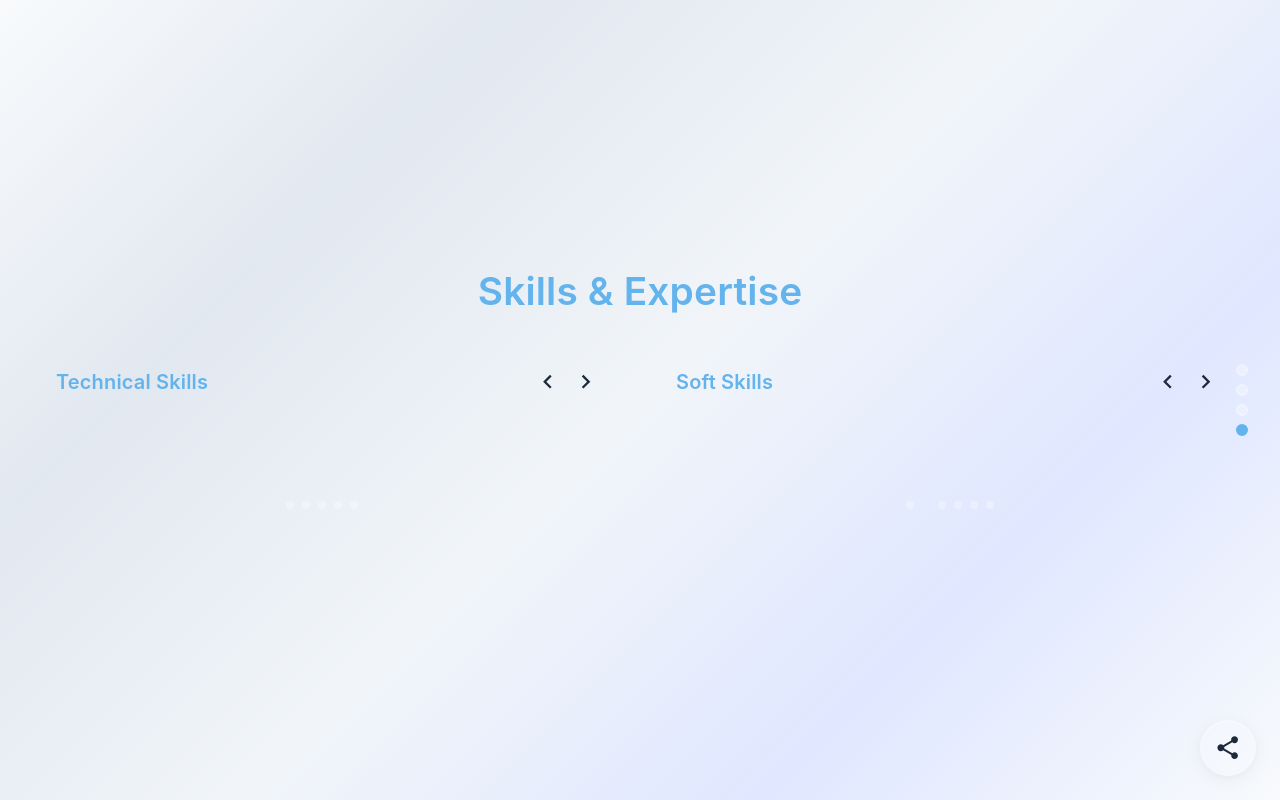
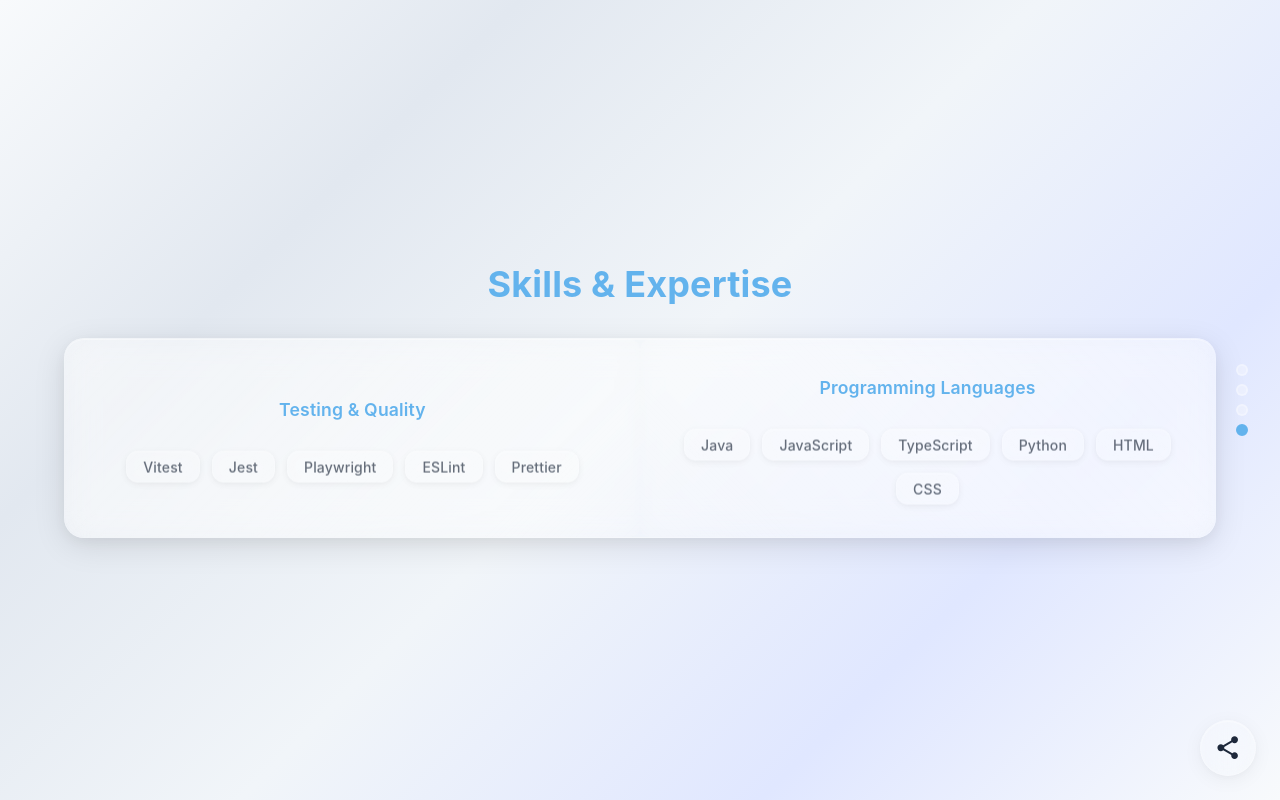
Before and after one commit to DuyTek/portfolio-vitejs, a React (Vite) app: page /skills in a window 1280 px wide. Built offline with nearby package versions, Linux system fonts and the light colour scheme.

Commit message:
Fix skills

```diff
--- a/src/pages/skill/Skills.tsx
+++ b/src/pages/skill/Skills.tsx
@@ -1,10 +1,17 @@
-import { Typography, Box, Chip, IconButton } from '@mui/material';
-import { ChevronLeft, ChevronRight } from '@mui/icons-material';
-import { useState, useEffect, useRef } from 'react';
+import { Typography, Box, Chip, styled } from '@mui/material';
+import { useState, useEffect } from 'react';
 import { animated, useSpring } from '@react-spring/web';
 import SEO from '../../components/SEO';
 
-const technicalSkills = {
+// Combined skills data
+const allSkills = {
+	'Frameworks & Libraries': [
+		'React.js',
+		'Quarkus',
+		'Material-UI',
+		'Node.js',
+		'NextJs',
+	],
 	'Programming Languages': [
 		'Java',
 		'JavaScript',
@@ -13,45 +20,17 @@ const technicalSkills = {
 		'HTML',
 		'CSS',
 	],
-	'Frameworks & Libraries': [
-		'React.js',
-		'Spring Boot',
-		'Material-UI',
-		'Node.js',
-		'Express.js',
-	],
 	Databases: ['PostgreSQL', 'MySQL', 'MongoDB'],
-	'Development Tools': ['Git', 'GitHub', 'Vite', 'Webpack', 'npm', 'Maven'],
-	'Testing & Quality': [
-		'Vitest',
-		'Jest',
-		'Selenium',
-		'Playwright',
-		'ESLint',
-		'Prettier',
-	],
-	'Cloud & DevOps': ['GitHub Actions', 'Docker', 'AWS', 'CI/CD'],
-};
-
-const softSkills = {
+	'Development Tools': ['Git', 'GitHub', 'Vite', 'Webpack', 'npm'],
+	'Testing & Quality': ['Vitest', 'Jest', 'Playwright', 'ESLint', 'Prettier'],
+	'Cloud & DevOps': ['GitHub Actions', 'CI/CD'],
 	Communication: [
 		'Technical Writing',
 		'Documentation',
 		'Presentation',
 		'Cross-team Collaboration',
 	],
-	'Problem Solving': [
-		'Algorithm Design',
-		'Debugging',
-		'Code Review',
-		'System Architecture',
-	],
-	'Project Management': [
-		'Agile',
-		'Scrum',
-		'Sprint Planning',
-		'Version Control',
-	],
+	'Project Management': ['Agile', 'Scrum'],
 	Languages: ['English (IELTS 7.0)', 'Vietnamese (Native)'],
 	'Design & Tools': [
 		'Figma',
@@ -67,182 +46,241 @@ const softSkills = {
 	],
 };
 
-interface CarouselProps {
-	title: string;
-	skillsData: Record<string, string[]>;
-	direction?: 'left' | 'right';
+// Two-column Liquid Glass Skills Container with gradient blend
+const SkillsContainer = styled(Box)(({ theme }) => ({
+	background: 'var(--glass-primary)',
+	backdropFilter: 'blur(16px)',
+	WebkitBackdropFilter: 'blur(16px)',
+	border: '1px solid var(--glass-border)',
+	borderRadius: '20px',
+	padding: 0, // Remove padding to allow column-specific padding
+	boxShadow: `
+		0 8px 32px rgba(0, 0, 0, 0.1),
+		0 4px 16px rgba(0, 0, 0, 0.05),
+		inset 0 1px 0 var(--highlight-inner)
+	`,
+	transition: 'all 0.3s cubic-bezier(0.4, 0, 0.2, 1)',
+	width: '100%',
+	maxWidth: '1200px',
+	margin: '0 auto',
+	position: 'relative',
+	minHeight: '200px',
+	overflow: 'hidden',
+	display: 'grid',
+	gridTemplateColumns: '1fr 1fr',
+	[theme.breakpoints.down('md')]: {
+		borderRadius: '16px',
+		minHeight: '200px',
+		gridTemplateColumns: '1fr', // Stack on mobile
+	},
+	[theme.breakpoints.down('sm')]: {
+		borderRadius: '12px',
+		minHeight: '150px',
+	},
+}));
+
+// Left column with subtle gradient
+const LeftColumn = styled(Box)(({ theme }) => ({
+	padding: theme.spacing(4),
+	background: `linear-gradient(135deg,
+		var(--glass-subtle) 0%,
+		var(--glass-primary) 50%,
+		transparent 100%
+	)`,
+	backdropFilter: 'blur(12px)',
+	WebkitBackdropFilter: 'blur(12px)',
+	borderRadius: '20px 10px 10px 20px',
+	position: 'relative',
+	display: 'flex',
+	flexDirection: 'column',
+	justifyContent: 'center',
+	[theme.breakpoints.down('md')]: {
+		padding: theme.spacing(3),
+		borderRadius: '16px 16px 0 0',
+		background: `linear-gradient(180deg,
+			var(--glass-subtle) 0%,
+			var(--glass-primary) 50%,
+			transparent 100%
+		)`,
+	},
+	[theme.breakpoints.down('sm')]: {
+		padding: theme.spacing(2),
+		borderRadius: '12px 12px 0 0',
+	},
+}));
+
+// Right column with complementary gradient
+const RightColumn = styled(Box)(({ theme }) => ({
+	padding: theme.spacing(4),
+	background: `linear-gradient(225deg,
+		var(--glass-subtle) 0%,
+		var(--glass-primary) 50%,
+		transparent 100%
+	)`,
+	backdropFilter: 'blur(12px)',
+	WebkitBackdropFilter: 'blur(12px)',
+	borderRadius: '10px 20px 20px 10px',
+	position: 'relative',
+	display: 'flex',
+	flexDirection: 'column',
+	justifyContent: 'center',
+	[theme.breakpoints.down('md')]: {
+		padding: theme.spacing(3),
+		borderRadius: '0 0 16px 16px',
+		background: `linear-gradient(0deg,
+			var(--glass-subtle) 0%,
+			var(--glass-primary) 50%,
+			transparent 100%
+		)`,
+	},
+	[theme.breakpoints.down('sm')]: {
+		padding: theme.spacing(2),
+		borderRadius: '0 0 12px 12px',
+	},
+}));
+
+// Column content wrapper
+const ColumnContent = styled(Box)({
+	position: 'relative',
+	zIndex: 1,
+});
+
+// Liquid Glass Chip
+const GlassChip = styled(Chip)(({ theme }) => ({
+	background: 'var(--glass-subtle)',
+	backdropFilter: 'blur(8px)',
+	WebkitBackdropFilter: 'blur(8px)',
+	border: '1px solid var(--glass-border-subtle)',
+	color: theme.palette.text.primary,
+	fontSize: '0.875rem',
+	fontWeight: 500,
+	borderRadius: '12px',
+	padding: theme.spacing(0.5, 0.5),
+	boxShadow: `
+		0 2px 8px rgba(0, 0, 0, 0.08),
+		0 1px 4px rgba(0, 0, 0, 0.04),
+		inset 0 1px 0 var(--highlight-inner-subtle)
+	`,
+	transition: 'all 0.2s cubic-bezier(0.4, 0, 0.2, 1)',
+	'& .MuiChip-label': {
+		padding: theme.spacing(0, 1.5),
+		fontWeight: 500,
+	},
+	'&:hover': {
+		background: 'var(--glass-primary)',
+		borderColor: theme.palette.primary.main,
+		color: theme.palette.primary.main,
+		transform: 'translateY(-2px)',
+		boxShadow: `
+			0 4px 12px rgba(99, 179, 237, 0.2),
+			0 2px 6px rgba(99, 179, 237, 0.1),
+			inset 0 1px 0 var(--highlight-inner)
+		`,
+	},
+	[theme.breakpoints.down('sm')]: {
+		fontSize: '0.75rem',
+		borderRadius: '10px',
+		'& .MuiChip-label': {
+			padding: theme.spacing(0, 1),
+		},
+	},
+}));
+
+// Category Title
+const CategoryTitle = styled(Typography)(({ theme }) => ({
+	fontWeight: 600,
+	color: theme.palette.primary.main,
+	marginBottom: theme.spacing(2),
+	fontSize: '1.1rem',
+	[theme.breakpoints.down('sm')]: {
+		fontSize: '1rem',
+		marginBottom: theme.spacing(1.5),
+	},
+}));
+
+export default function Skills() {
+	const skillsEntries = Object.entries(allSkills);
+	const [leftColumnIndex, setLeftColumnIndex] = useState(0);
+	const [rightColumnIndex, setRightColumnIndex] = useState(1);
+	const [isVisible, setIsVisible] = useState(true);
+
+	// Auto-cycle through skills every 5 seconds with fade effect
+	useEffect(() => {
+		// Function to get two different random skill sets
+		const getTwoRandomSkillSets = () => {
+			const availableIndices = [...Array(skillsEntries.length).keys()];
+
+			// Shuffle array
+			for (let i = availableIndices.length - 1; i > 0; i--) {
+				const j = Math.floor(Math.random() * (i + 1));
+				[availableIndices[i], availableIndices[j]] = [
+					availableIndices[j],
+					availableIndices[i],
+				];
 			}
 
-function SkillCarousel({
-	title,
-	skillsData,
-	direction = 'left',
-}: CarouselProps) {
-	const [currentIndex, setCurrentIndex] = useState(0);
-	const [isAutoPlaying, setIsAutoPlaying] = useState(true);
-	const intervalRef = useRef<number>();
-
-	const categories = Object.entries(skillsData);
-	const totalCategories = categories.length;
-
-	const nextSlide = () => {
-		setCurrentIndex((prev) => (prev + 1) % totalCategories);
+			return [availableIndices[0], availableIndices[1]];
 		};
 
-	const prevSlide = () => {
-		setCurrentIndex((prev) => (prev - 1 + totalCategories) % totalCategories);
-	};
+		const interval = setInterval(() => {
+			// Start fade out
+			setIsVisible(false);
 
-	useEffect(() => {
-		if (isAutoPlaying) {
-			intervalRef.current = setInterval(() => {
-				setCurrentIndex((prev) => {
-					if (direction === 'left') {
-						return (prev + 1) % totalCategories;
-					} else {
-						return (prev - 1 + totalCategories) % totalCategories;
-					}
-				});
-			}, 4000);
-		}
+			// After fade out completes, change content and fade in
+			setTimeout(() => {
+				const [newLeft, newRight] = getTwoRandomSkillSets();
+				setLeftColumnIndex(newLeft);
+				setRightColumnIndex(newRight);
+				setIsVisible(true);
+			}, 300);
+		}, 5000);
 
-		return () => {
-			if (intervalRef.current) {
-				clearInterval(intervalRef.current);
-			}
-		};
-	}, [isAutoPlaying, direction, totalCategories]);
+		return () => clearInterval(interval);
+	}, [skillsEntries.length]);
 
-	const slideAnimation = useSpring({
-		transform: `translateX(-${currentIndex * 100}%)`,
+	// Spring animation for fade in/out
+	const fadeAnimation = useSpring({
+		opacity: isVisible ? 1 : 0,
+		transform: isVisible ? 'translateY(0px)' : 'translateY(20px)',
 		config: {
-			tension: 280,
-			friction: 60,
+			tension: 300,
+			friction: 25,
 		},
 	});
 
-	return (
-		<Box
-			sx={{
-				background: 'var(--glass-background)',
-				backdropFilter: 'var(--glass-backdrop)',
-				border: 'var(--glass-border)',
-				borderRadius: 'var(--glass-border-radius)',
-				p: { xs: 2, sm: 3 },
-				height: '100%',
-				display: 'flex',
-				flexDirection: 'column',
-				overflow: 'hidden',
-				position: 'relative',
-			}}
-			onMouseEnter={() => setIsAutoPlaying(false)}
-			onMouseLeave={() => setIsAutoPlaying(true)}
-		>
-			{/* Header */}
-			<Box
-				sx={{
-					display: 'flex',
-					alignItems: 'center',
-					justifyContent: 'space-between',
-					mb: 2,
-				}}
-			>
-				<Typography
-					variant="h5"
-					sx={{
-						fontWeight: 600,
-						color: 'primary.main',
-						fontSize: { xs: '1.1rem', sm: '1.25rem' },
-					}}
-				>
-					{title}
-				</Typography>
-				<Box>
-					<IconButton
-						onClick={prevSlide}
-						size="small"
-						sx={{
-							color: 'text.primary',
-							'&:hover': { color: 'primary.main' },
-						}}
-					>
-						<ChevronLeft />
-					</IconButton>
-					<IconButton
-						onClick={nextSlide}
-						size="small"
-						sx={{
-							color: 'text.primary',
-							'&:hover': { color: 'primary.main' },
-						}}
-					>
-						<ChevronRight />
-					</IconButton>
-				</Box>
-			</Box>
+	const leftSkillSet = skillsEntries[leftColumnIndex];
+	const rightSkillSet = skillsEntries[rightColumnIndex];
 
-			{/* Content */}
-			<Box sx={{ flex: 1, overflow: 'hidden' }}>
-				<animated.div
-					style={{
-						...slideAnimation,
-						display: 'flex',
-						width: `${totalCategories * 100}%`,
-						height: '100%',
-					}}
-				>
-					{categories.map(([category, skills]) => (
-						<Box
-							key={category}
-							sx={{
-								width: `${100 / totalCategories}%`,
-								display: 'flex',
-								flexDirection: 'column',
-								px: 1,
-							}}
-						>
-							<Typography
-								variant="h6"
-								sx={{
-									fontWeight: 600,
-									mb: 2,
-									color: 'text.primary',
-									fontSize: { xs: '1rem', sm: '1.1rem' },
-									textAlign: 'center',
-								}}
-							>
+	// Render column content
+	const renderColumn = (
+		[category, skills]: [string, string[]],
+		isLeft: boolean
+	) => (
+		<ColumnContent>
+			<CategoryTitle variant="h6" sx={{ textAlign: 'center', mb: 3 }}>
 				{category}
-							</Typography>
+			</CategoryTitle>
 			<Box
 				sx={{
 					display: 'flex',
 					flexWrap: 'wrap',
-									gap: 1,
+					gap: { xs: 1, sm: 1.5 },
+					alignItems: 'center',
 					justifyContent: 'center',
-									alignItems: 'flex-start',
-									flex: 1,
 				}}
 			>
-								{skills.map((skill, skillIndex) => (
-									<Chip
+				{skills.map((skill, index) => (
+					<GlassChip
 						key={skill}
 						label={skill}
-										size="small"
-										variant="outlined"
-										color="primary"
 						sx={{
-											fontSize: { xs: '0.7rem', sm: '0.75rem' },
-											height: { xs: 22, sm: 24 },
-											'& .MuiChip-label': {
-												px: 1,
-											},
-											animation: `fadeIn 0.5s ease-in-out ${
-												skillIndex * 0.1
-											}s both`,
-											'@keyframes fadeIn': {
+							animationDelay: `${index * 0.05 + (isLeft ? 0 : 0.2)}s`,
+							animation: isVisible ? 'fadeInUp 0.4s ease-out forwards' : 'none',
+							opacity: isVisible ? 0 : 1,
+							'@keyframes fadeInUp': {
 								from: {
 									opacity: 0,
-													transform: 'translateY(10px)',
+									transform: 'translateY(8px)',
 								},
 								to: {
 									opacity: 1,
@@ -253,53 +291,15 @@ function SkillCarousel({
 					/>
 				))}
 			</Box>
-						</Box>
-					))}
-				</animated.div>
-			</Box>
+		</ColumnContent>
+	);
 
-			{/* Indicators */}
-			<Box
-				sx={{
-					display: 'flex',
-					justifyContent: 'center',
-					gap: 1,
-					mt: 2,
-				}}
-			>
-				{categories.map((_, index) => (
-					<Box
-						key={index}
-						onClick={() => setCurrentIndex(index)}
-						sx={{
-							width: 8,
-							height: 8,
-							borderRadius: '50%',
-							background:
-								index === currentIndex
-									? 'primary.main'
-									: 'rgba(255, 255, 255, 0.3)',
-							cursor: 'pointer',
-							transition: 'all 0.3s ease',
-							'&:hover': {
-								background: 'primary.main',
-								transform: 'scale(1.2)',
-							},
-						}}
-					/>
-				))}
-			</Box>
-		</Box>
-	);
-}
-
-export default function Skills() {
 	return (
 		<>
 			<SEO
 				title="Skills"
-				description="Duy Nguyen's technical skills including Java, JavaScript, TypeScript, React.js, and more. Programming languages, frameworks, and tools expertise."
-				keywords="Duy Nguyen Skills, Java, JavaScript, TypeScript, React.js, Programming Skills, Technical Skills, Software Development"
+				description="Duy Nguyen's comprehensive skills including programming languages, frameworks, tools, and soft skills. Full-stack development expertise."
+				keywords="Duy Nguyen Skills, Programming Languages, React.js, Java, TypeScript, Full-stack Development, Technical Skills"
 			/>
 			<Box
 				sx={{
@@ -307,41 +307,38 @@ export default function Skills() {
 					height: '100%',
 					display: 'flex',
 					flexDirection: 'column',
+					alignItems: 'center',
+					justifyContent: 'center',
+					p: { xs: 2, sm: 3, md: 4 },
 				}}
 			>
 				<Typography
 					variant="h4"
 					gutterBottom
 					sx={{
-						fontWeight: 600,
-						mb: { xs: 2, sm: 3 },
+						fontWeight: 700,
+						mb: { xs: 3, sm: 4 },
 						textAlign: 'center',
 						color: 'primary.main',
+						fontSize: { xs: '1.75rem', sm: '2rem', md: '2.25rem' },
 					}}
 				>
 					Skills & Expertise
 				</Typography>
 
-				<Box
-					sx={{
-						flex: 1,
-						display: 'grid',
-						gridTemplateColumns: { xs: '1fr', lg: '1fr 1fr' },
-						gap: { xs: 2, sm: 3 },
-						overflow: 'hidden',
-					}}
-				>
-					<SkillCarousel
-						title="Technical Skills"
-						skillsData={technicalSkills}
-						direction="right"
-					/>
-					<SkillCarousel
-						title="Soft Skills"
-						skillsData={softSkills}
-						direction="left"
-					/>
-				</Box>
+				<SkillsContainer>
+					<LeftColumn>
+						<animated.div style={fadeAnimation}>
+							{leftSkillSet && renderColumn(leftSkillSet, true)}
+						</animated.div>
+					</LeftColumn>
+
+					<RightColumn>
+						<animated.div style={fadeAnimation}>
+							{rightSkillSet && renderColumn(rightSkillSet, false)}
+						</animated.div>
+					</RightColumn>
+				</SkillsContainer>
 			</Box>
 		</>
 	);
```
Also changed, not shown: src/pages/home/Home.tsx (+18 -3 lines). Lines whose indentation alone changed are shown as unchanged.
